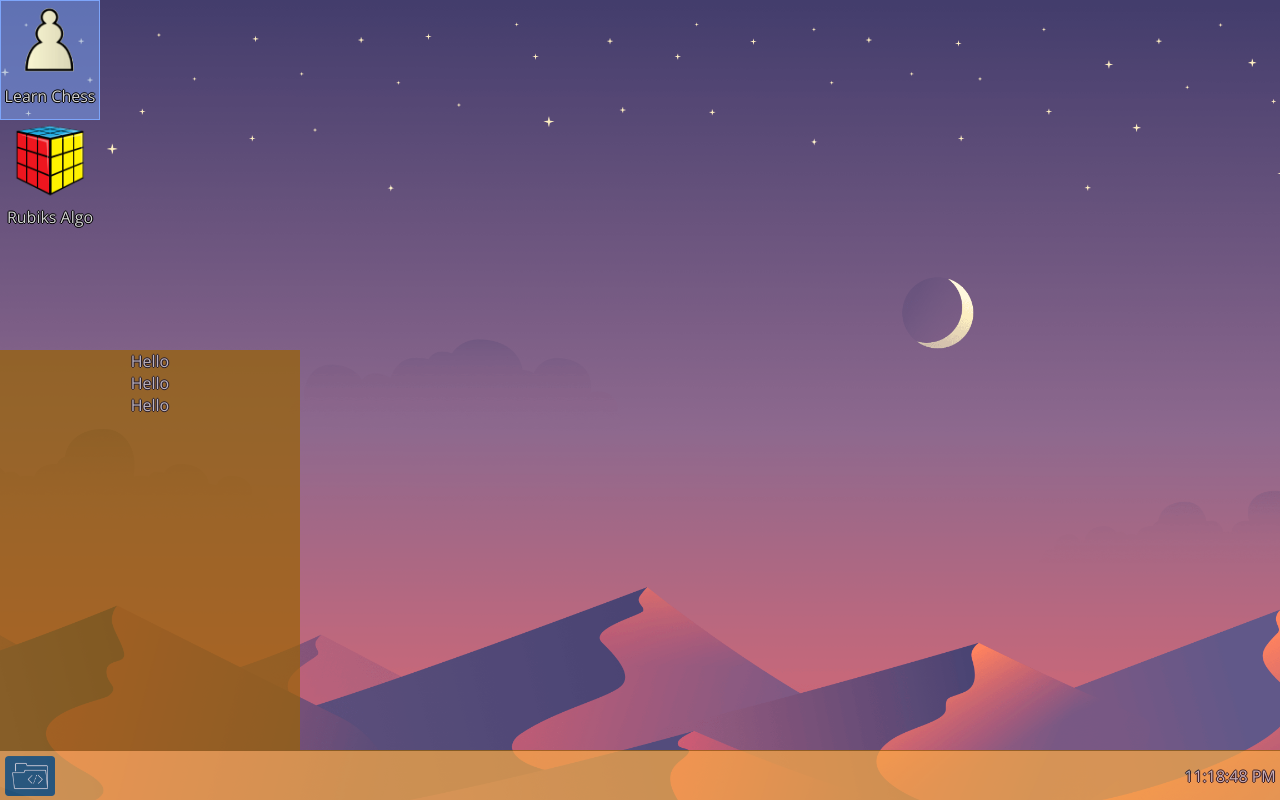
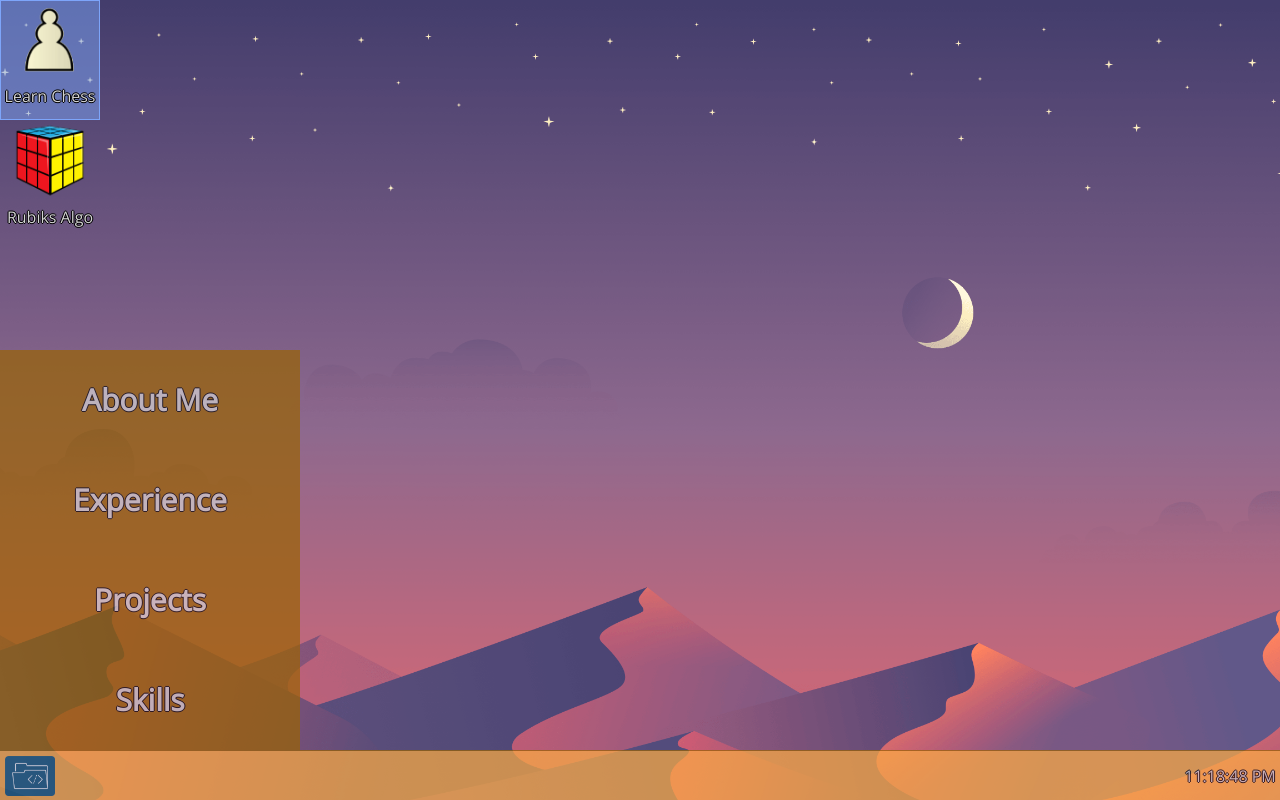
Before and after one commit to ZeshanQureshi/zeshan-os, a Vue app: page / in a window 1280 px wide. Both pictures are taken after a click on the element 30 px from the left and 776 px from the top of the page. Built offline with nearby package versions, Linux system fonts and the light colour scheme.

Commit message:
Added links to apps

```diff
--- a/package.json
+++ b/package.json
@@ -6,7 +6,7 @@
     "serve": "vue-cli-service serve",
     "build": "vue-cli-service build",
     "lint": "vue-cli-service lint",
-    "deploy" : "sh deploy.sh"
+    "deploy": "sh deploy.sh"
   },
   "dependencies": {
     "core-js": "^3.8.3",
--- a/src/App.vue
+++ b/src/App.vue
@@ -1,21 +1,22 @@
 <template>
-  <div class="desktop-app">
+  <div class="desktop-app" @dblclick="openChess">
     <img src="../public/learn-chess.png">
     <p>Learn Chess</p>
   </div>
-  <div class="desktop-app">
+  <div class="desktop-app" @dblclick="openRubiks">
     <img src="../public/rubiks-algo.png">
     <p>Rubiks Algo</p>
   </div>
 
   <footer>
-    <div class="start" @click="toggle">
+    <div class="start" @click="toggleBar">
       <img class="os" src="../public/os.png">
     </div>
-    <div v-if="showMenu" class="dropup-content">
-      <p>Hello</p>
-      <p>Hello</p>
-      <p>Hello</p>
+    <div v-if="showMenu" class="dropup-content" v-click-outside-element="close">
+      <h3>About Me</h3>
+      <h3>Experience</h3>
+      <h3>Projects</h3>
+      <h3>Skills</h3>
     </div>
 
     <div class="time">
@@ -35,11 +36,17 @@ export default {
     }
   },
   methods: {
-    toggle() {
+    toggleBar() {
       this.showMenu = !this.showMenu;
     },
-    onClickOutside() {
-      this.showMenu = false;
+    openChess() {
+      window.open("https:learnchess.me");
+    },
+    openRubiks() {
+      window.open("https:rubiksalgo.tech");
+    },
+    close(){
+      console.log("yop")
     }
   },
   beforeUnmount() {
@@ -53,8 +60,7 @@ export default {
         second: 'numeric'
       }).format()
     }, 1000)
-  },
-
+  }
 }
 </script>
 
@@ -107,6 +113,12 @@ footer {
 
   box-sizing: border-box;
   user-select: none;
+}
+
+h3 {
+  font-size: 30px;
+  line-height: 100px;
+  width: 100%;
 }
 
 .desktop-app {
--- a/src/main.js
+++ b/src/main.js
@@ -1,4 +1,6 @@
 import { createApp } from 'vue'
 import App from './App.vue'
 
-createApp(App).mount('#app')
+const app = createApp(App);
+
+app.mount('#app');
```
